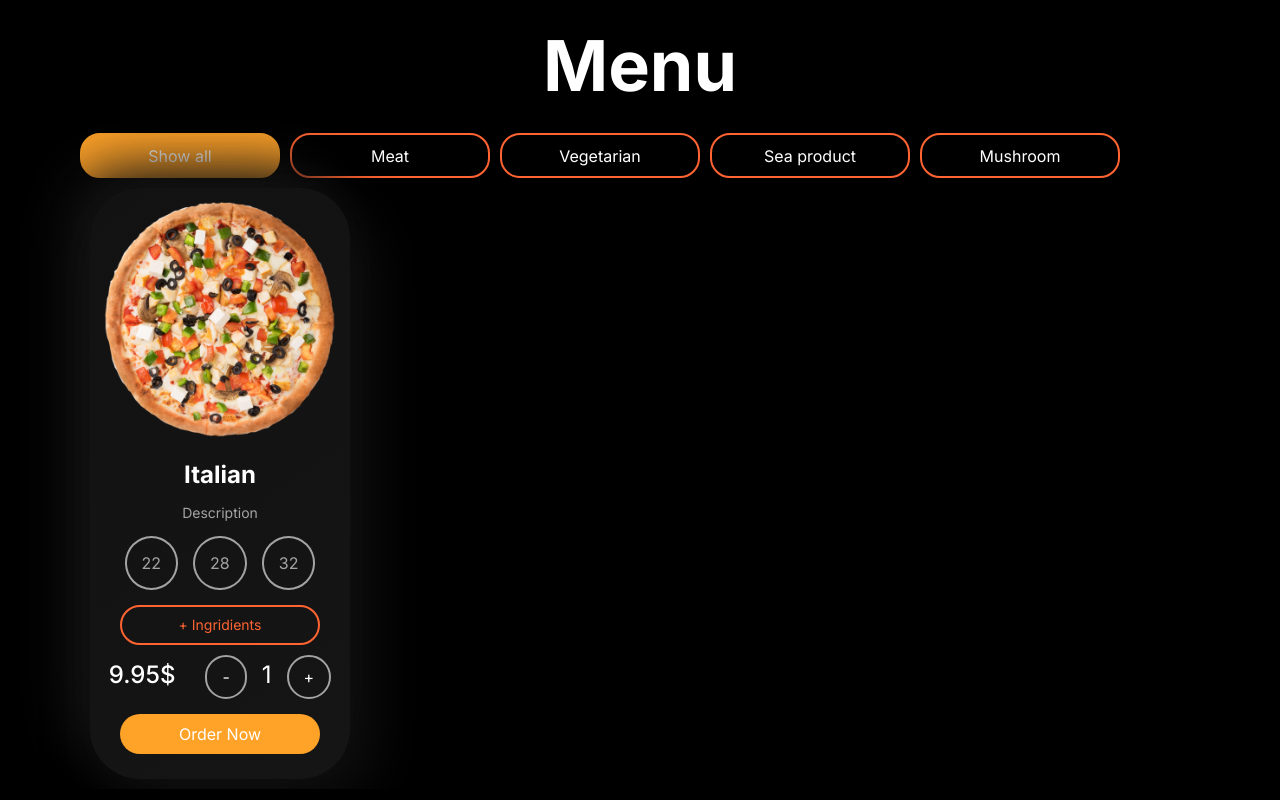
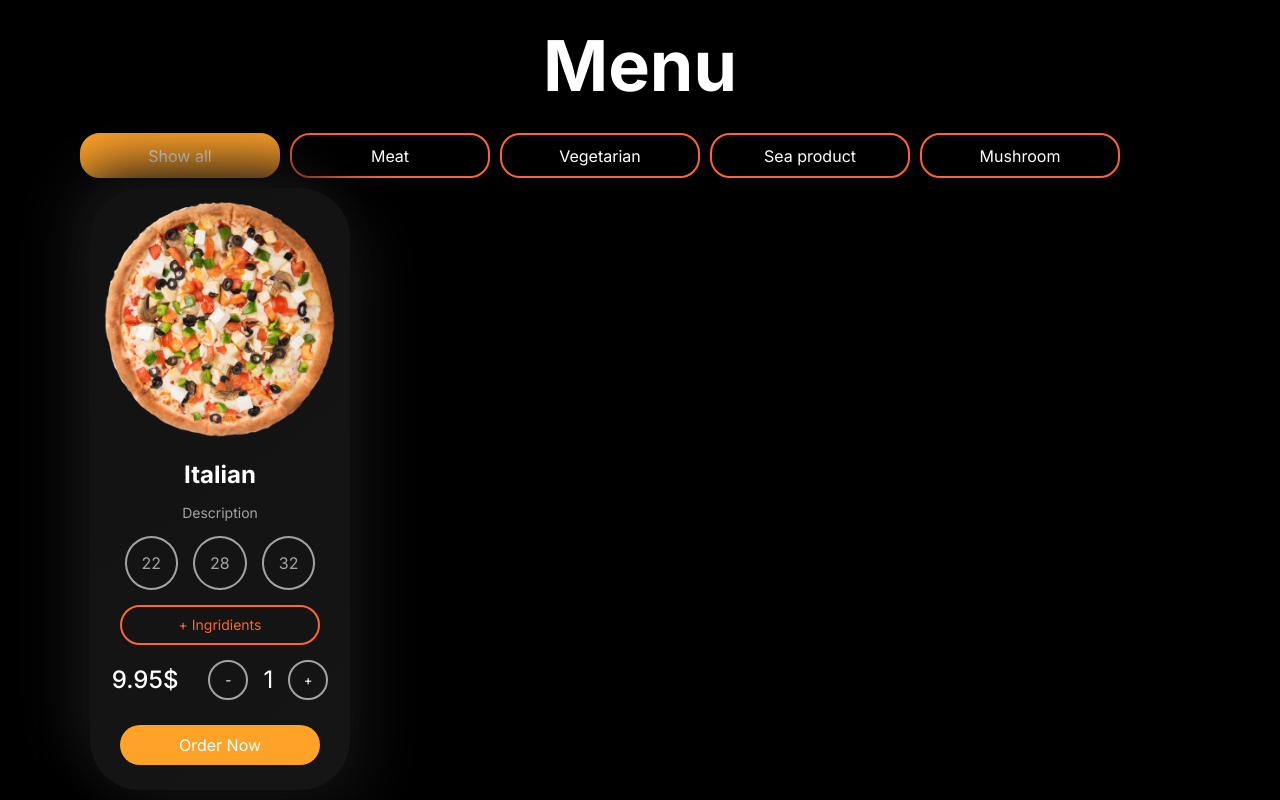
Before and after one commit to azerkazimov/pizza, a React (Create React App) app: page / in a window 1280 px wide. Shown: the part 856-1656 px from the top of the page. Built offline with nearby package versions, Linux system fonts and the light colour scheme.

Commit message:
Pizza card

```diff
--- a/package.json
+++ b/package.json
@@ -11,6 +11,7 @@
     "@testing-library/jest-dom": "^5.17.0",
     "@testing-library/react": "^13.4.0",
     "@testing-library/user-event": "^13.5.0",
+    "axios": "^1.6.8",
     "font-awesome": "^4.7.0",
     "react": "^18.2.0",
     "react-dom": "^18.2.0",
--- a/src/Components/Main/Header.jsx
+++ b/src/Components/Main/Header.jsx
@@ -22,11 +22,12 @@ function Header() {
                 <iframe
                   src="https://www.youtube.com/embed/8Q_9h6VKm9c?si=hm2OmM08FRWLzDxU"
                   title="YouTube video player"
-                  frameborder="0"
+                  frameBorder="0"
                   allow="accelerometer; autoplay; clipboard-write; encrypted-media; gyroscope; picture-in-picture; web-share"
-                  referrerpolicy="strict-origin-when-cross-origin"
-                  allowfullscreen
+                  referrerPolicy="strict-origin-when-cross-origin"
+                  allowFullScreen
                 ></iframe>
+
                 <div className="btn-order">
                   <Button name="To order" />
                   <div className="btn btn-transparent">Pizza menu</div>
--- a/src/Components/Navbar/Navrbar.jsx
+++ b/src/Components/Navbar/Navrbar.jsx
@@ -14,9 +14,9 @@ const Navbar = () => {
   useEffect(() => {
     const handleResize = () => {
       if (window.innerWidth <= 993) {
-        setRow(false); // Switch to column layout if screen width is 993px or less
+        setRow(false);
       } else {
-        setRow(true); // Switch back to row layout if screen width is more than 993px
+        setRow(true);
       }
     };
 
@@ -75,10 +75,10 @@ const Navbar = () => {
             </ul>
           </div>
           <div className="col-12 col-md-3 flex-container flex-align-center flex-justify-center">
-            <Link>
+            <Link to="#">
               <Button name="Login" />
             </Link>
-            <Link>
+            <Link to="#">
               <FontAwesomeIcon icon={faBagShopping} className="mx-2" />
             </Link>
           </div>
--- a/src/Components/Pizza/Pizza.jsx
+++ b/src/Components/Pizza/Pizza.jsx
@@ -1,5 +1,7 @@
 import React, { useEffect, useState } from "react";
 import pizza from "../../images/pizza/italian.png";
+// import data from "../../db/pizza.json";
+// import axios from "axios";
 
 function Pizza() {
   const [count, setCount] = useState(1);
@@ -10,6 +12,16 @@ function Pizza() {
   useEffect(() => {
     setPrice((count * fixPrice).toFixed(2));
   }, [count, fixPrice]);
+
+//   useEffect(() => {
+//     axios.get(data)
+//       .then(response => {
+//         console.log(response.data);
+//       })
+//       .catch(error => {
+//         console.error('Error fetching data:', error);
+//       });
+//   }, []);
 
   const handleDecrement = () => {
     if (count > 1) {
@@ -36,9 +48,9 @@ function Pizza() {
         <div className="pizza-price">
           <div className="price">{price}$</div>
           <div className="count">
-            <span onClick={handleDecrement}>-</span>
+            <button onClick={handleDecrement}>-</button>
             <span>{count}</span>
-            <span onClick={() => setCount(count + 1)}>+</span>
+            <button onClick={() => setCount(count + 1)}>+</button>
           </div>
         </div>
         <div className="btn-order">Order Now</div>
--- a/src/css/style.css
+++ b/src/css/style.css
@@ -119,8 +119,7 @@ a {
   padding-right: 10px !important;
 }
 
-.py-2, #pizza-list .pizza-item .pizza-price .count span:nth-child(1),
-#pizza-list .pizza-item .pizza-price .count span:nth-child(3) {
+.py-2 {
   padding-top: 10px !important;
   padding-bottom: 10px !important;
 }
@@ -145,8 +144,7 @@ a {
   padding-left: 15px !important;
 }
 
-.px-3, #pizza-list .pizza-item .pizza-price .count span:nth-child(1),
-#pizza-list .pizza-item .pizza-price .count span:nth-child(3) {
+.px-3 {
   padding-left: 15px !important;
   padding-right: 15px !important;
 }
@@ -476,7 +474,7 @@ a {
   margin-left: 15px !important;
 }
 
-.mx-3, #pizza-list .pizza-item .pizza-price .count span:nth-child(2) {
+.mx-3, #pizza-list .pizza-item .pizza-price .count span {
   margin-left: 15px !important;
   margin-right: 15px !important;
 }
@@ -989,7 +987,7 @@ a {
   justify-content: center !important;
 }
 
-.flex-align-center, #pizza-list .pizza-item .btn-order, #pizza-list .pizza-item .btn-ingridient, #pizza-list .pizza-item, .btn-menu, .btn {
+.flex-align-center, #pizza-list .pizza-item .btn-order, #pizza-list .pizza-item .pizza-price .count, #pizza-list .pizza-item .pizza-price, #pizza-list .pizza-item .btn-ingridient, #pizza-list .pizza-item, .btn-menu, .btn {
   align-items: center !important;
 }
 
@@ -1429,7 +1427,7 @@ a {
     margin-left: 41.6666666667%;
   }
 }
-.flex-container, #pizza-list .pizza-item .btn-order, #pizza-list .pizza-item .pizza-price, #pizza-list .pizza-item .btn-ingridient, #pizza-list .pizza-item .pizza-size, #pizza-list .pizza-item, .btn-store, .btn-menu, .btn, nav ul li a, #header .header-content .btn-order {
+.flex-container, #pizza-list .pizza-item .btn-order, #pizza-list .pizza-item .pizza-price .count, #pizza-list .pizza-item .pizza-price, #pizza-list .pizza-item .btn-ingridient, #pizza-list .pizza-item .pizza-size, #pizza-list .pizza-item, .btn-store, .btn-menu, .btn, nav ul li a, #header .header-content .btn-order {
   display: flex;
 }
 
@@ -1625,7 +1623,7 @@ a {
   font-size: 23px !important;
 }
 
-.font-size-24, #pizza-list .pizza-item .pizza-price .count span:nth-child(2), #pizza-list .pizza-item .pizza-price .price, #pizza-list .pizza-item h3 {
+.font-size-24, #pizza-list .pizza-item .pizza-price .count span, #pizza-list .pizza-item .pizza-price .price, #pizza-list .pizza-item h3 {
   font-size: 24px !important;
 }
 
@@ -2253,17 +2251,17 @@ svg {
 #pizza-list .pizza-item .pizza-price {
   gap: 30px;
 }
-#pizza-list .pizza-item .pizza-price .count span:nth-child(1),
-#pizza-list .pizza-item .pizza-price .count span:nth-child(3) {
-  border-radius: 50px;
+#pizza-list .pizza-item .pizza-price .count button {
+  border-radius: 50%;
   border: 2px solid #a3a3a3;
-  width: 30px;
-  height: 30px;
+  color: #fff;
+  background: transparent;
+  width: 40px;
+  height: 40px;
   transition: all 0.2s ease;
   cursor: pointer;
 }
-#pizza-list .pizza-item .pizza-price .count span:nth-child(1):hover,
-#pizza-list .pizza-item .pizza-price .count span:nth-child(3):hover {
+#pizza-list .pizza-item .pizza-price .count button:hover {
   background-color: #ffa228;
   border: 2px #ffa228;
 }
@@ -2273,6 +2271,7 @@ svg {
   border-radius: 20px;
   background-color: #ffa228;
   transition: all 0.2s ease;
+  cursor: pointer;
 }
 #pizza-list .pizza-item .btn-order:hover {
   background-color: #ff6432;
--- /dev/null
+++ b/src/db/pizza.json
@@ -0,0 +1,10 @@
+[
+    {
+        "id": 1,
+        "category": "Meat",
+        "image": "../images/pizza/italian.png",
+        "name": "Italian",
+        "description": "Filling: onion, potato, tomato, mushrooms, cheese, olives, meat...",
+        "price": 6.35
+    }
+]
--- a/src/sass/components/_pizza.scss
+++ b/src/sass/components/_pizza.scss
@@ -72,6 +72,7 @@
         .pizza-price {
             @extend .flex-container;
             @extend .flex-justify-space-between;
+            @extend .flex-align-center;
             gap: 30px;
 
             .price {
@@ -82,14 +83,16 @@
 
             .count {
 
-                span:nth-child(1),
-                span:nth-child(3) {
-                    @extend .py-2;
-                    @extend .px-3;
-                    border-radius: 50px;
+                @extend .flex-container;
+                @extend .flex-align-center;
+
+                button {
+                    border-radius: 50%;
                     border: 2px solid map-get($colors, info);
-                    width: 30px;
-                    height: 30px;
+                    color: map-get($colors, natural);
+                    background: transparent;
+                    width: 40px;
+                    height: 40px;
                     transition: all 0.2s ease;
                     cursor: pointer;
 
@@ -99,7 +102,7 @@
                     }
                 }
 
-                span:nth-child(2) {
+                span {
                     @extend .mx-3;
                     @extend .font-size-24;
                 }
@@ -119,6 +122,7 @@
             border-radius: 20px;
             background-color: map-get($colors, secondary);
             transition: all 0.2s ease;
+            cursor: pointer;
 
             &:hover {
                 @extend .font-weight-700;
```
Also changed, not shown: 2 other files (tests, documents, lock files or other folders).
